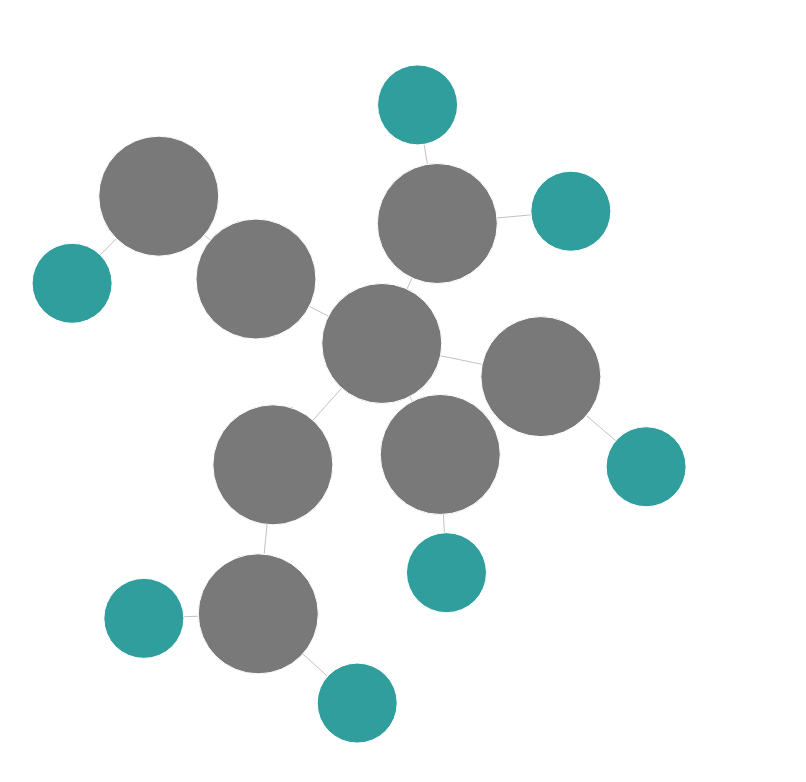
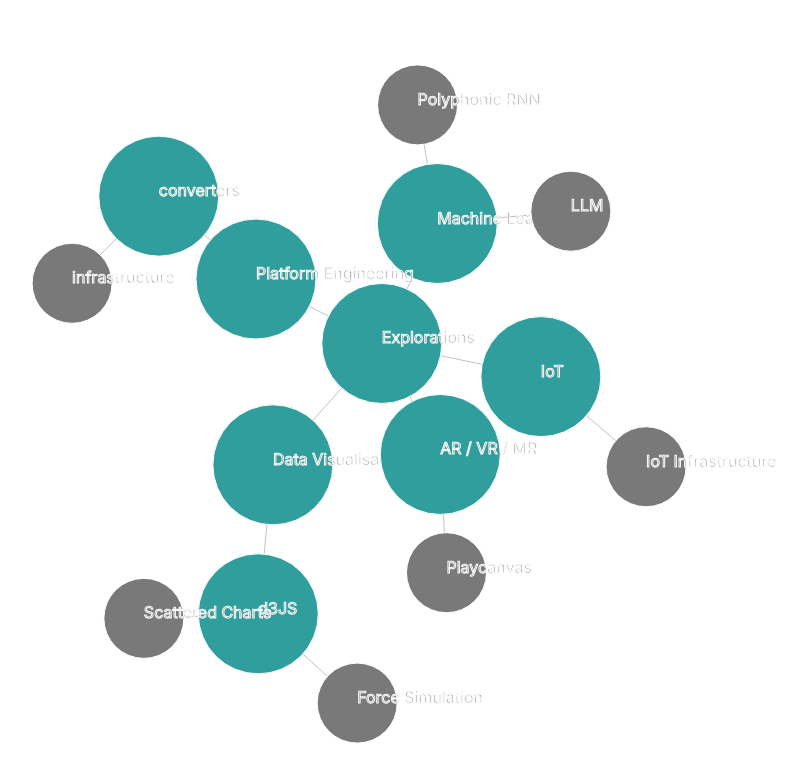
Before and after one commit to mj-life-is-once/experiments, a Next.js app: page / in a window 1280 px wide. Shown: the top 782 px of the page, without its empty margins (238-1044 px from the left). Built offline with nearby package versions, Linux system fonts and the light colour scheme.

Commit message:
more react, added text

```diff
--- a/src/components/TreeNav.tsx
+++ b/src/components/TreeNav.tsx
@@ -72,20 +72,10 @@
     //console.log(link);
     const link = d3.select(linesRef.current!).selectAll("line").data(links);
 
-    const node = d3
-      .select(nodesRef.current!)
-      .selectAll("circle")
-      .data(nodes)
-      .join("circle")
-      .attr("fill", (d: d3.HierarchyNode<TreeNode>) =>
-        d.children ? null : "#2f9e9c"
-      )
-      .attr("stroke", (d: d3.HierarchyNode<TreeNode>) =>
-        d.children ? null : "#ffffff"
-      )
-      .attr("r", (d: d3.HierarchyNode<TreeNode>) =>
-        d.children ? mainDistance : subDistance
-      )
+    const node = d3.select(nodesRef.current!).selectAll("circle").data(nodes);
+    const text = d3.select(nodesRef.current!).selectAll("text").data(nodes);
+
+    node
       .on("click", (event: any, d: any) => {
         if (!event.defaultPrevented) {
           //console.log(d.children);
@@ -104,12 +94,6 @@
 
       .call(drag(simulation) as any);
 
-    node.append("title").text((d: any) => d.data.name);
-    node.append("text").text((d: any) => d.data.name);
-
-    // Exit any old nodes.
-    node.exit().remove();
-
     simulation.on("tick", () => {
       link
         .attr("x1", (d: any) => d.source.x)
@@ -118,11 +102,12 @@
         .attr("y2", (d: any) => d.target.y);
 
       node.attr("cx", (d: any) => d.x).attr("cy", (d: any) => d.y);
+      text.attr("x", (d: any) => d.x).attr("y", (d: any) => d.y);
     });
   }, [drag, links, nodes, root]);
 
   useEffect(() => {
-    // console.log(links);
+    console.log(nodes);
   }, [links, nodes]);
 
   useEffect(() => {
@@ -151,14 +136,23 @@
           ))}
         </g>
         <g ref={nodesRef} style={{ fill: "#797979", stroke: "#fff" }}>
-          {/* {nodes.map((node, index) => (
-            <circle
-              key={index}
-              fill={node.children ? "#2f9e9c" : "none"}
-              stroke={node.children ? "#ffffff" : "none"}
-              r={node.children ? mainDistance : subDistance}
-            ></circle>
-          ))} */}
+          {nodes.map((node, index) => (
+            <>
+              <circle
+                key={index}
+                fill={node.children && "#2f9e9c"}
+                stroke={node.children && "#ffffff"}
+                r={node.children ? mainDistance : subDistance}
+                cx={(node as any).x}
+                cy={(node as any).y}
+              >
+                <title>{node.data.name}</title>
+              </circle>
+              <text ext-anchor="middle" x={(node as any).x} y={(node as any).y}>
+                {node.data.name}
+              </text>
+            </>
+          ))}
         </g>
       </svg>
     </div>
```
